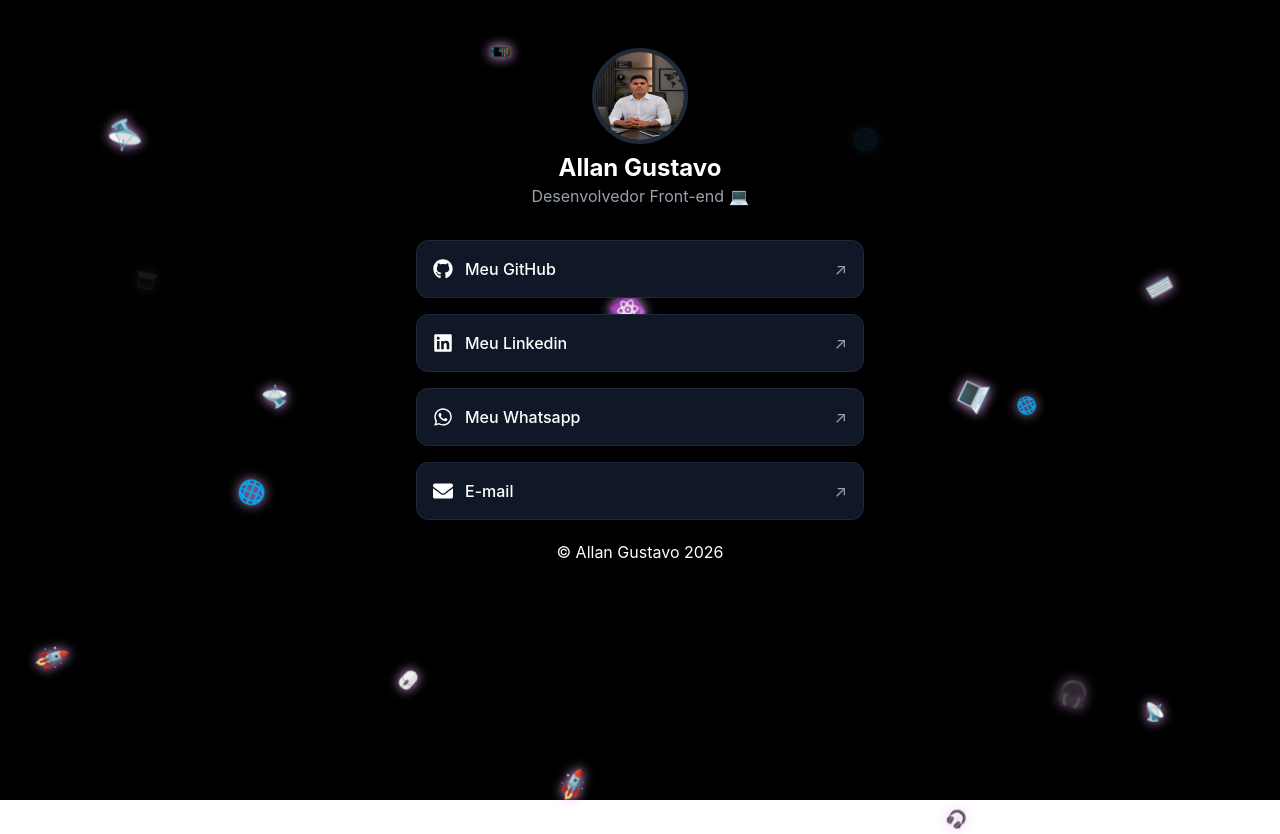
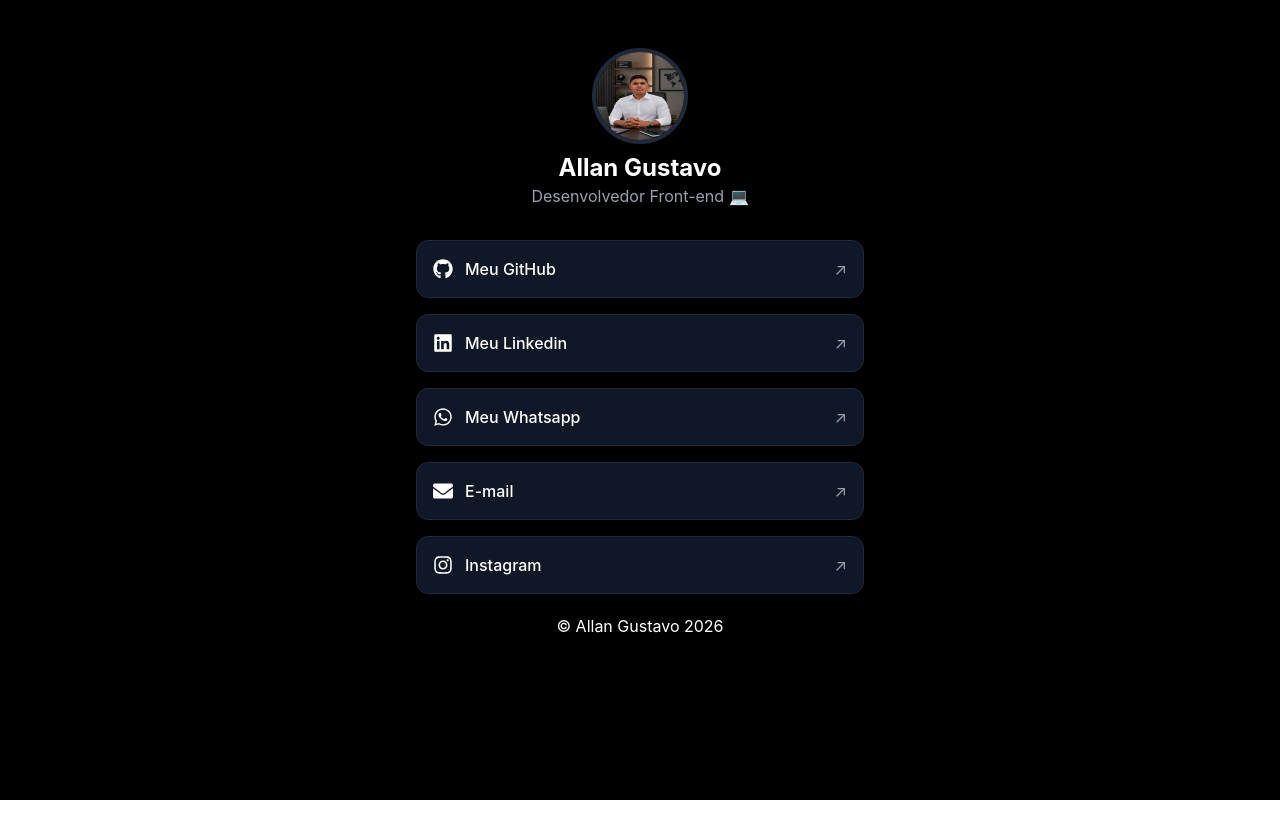
Before and after one commit to Allan75489/dev-links, a React (Vite) app: page / in a window 1280 px wide. After the commit the page ends 800 px from the top, so only its background shows below. Built offline with nearby package versions, Linux system fonts and the light colour scheme.

Commit message:
feat: adiciona novas redes sociais e atualiza informações de contato

```diff
--- a/src/components/Biolinks.jsx
+++ b/src/components/Biolinks.jsx
@@ -1,16 +1,17 @@
-import { FaGithub, FaLinkedin, FaWhatsapp, FaEnvelope } from "react-icons/fa";
+    import { FaGithub, FaLinkedin, FaWhatsapp, FaEnvelope, FaInstagram } from "react-icons/fa";
     import Animacao from "./Animacao";
     const links = [
         { icon: <FaGithub />, label: 'Meu GitHub', url: 'https://github.com/Allan75489' },
         { icon: <FaLinkedin />, label: 'Meu Linkedin', url: 'https://www.linkedin.com/in/allan-gustavo-da-silva-carvalho-ba97813b3?utm_source=share&utm_campaign=share_via&utm_content=profile&utm_medium=android_app' },
         { icon: <FaWhatsapp />, label: 'Meu Whatsapp', url: 'https://wa.me/5583991998747' },
-    {icon: <FaEnvelope />,label: "E-mail", url: "alangustavodasilvacarvalho@gmail.com"}
+        {icon: <FaEnvelope />,label: "E-mail", url: "mailto:alangustavodasilvacarvalho@gmail.com"},
+        { icon: <FaInstagram />, label: "Instagram",url: "https://www.instagram.com/allangustavocarvalho?igsh=MXg2dzA2dmQzd2p4NQ=="}
 
         ];
 
         export default function BioLinks() {
         return (
-        <div id="sparkle-bg" className="relative min-h-screen bg-black text-white flex flex-col items-center py-12 px-4">
+            <div className="relative min-h-screen w-full overflow-x-hidden bg-black text-white flex flex-col items-center py-12 px-4">
             <Animacao />
             <div className="absolute inset-0 z-10 w-full h-full">
             </div>
```
Lines whose indentation alone changed are shown as unchanged.
